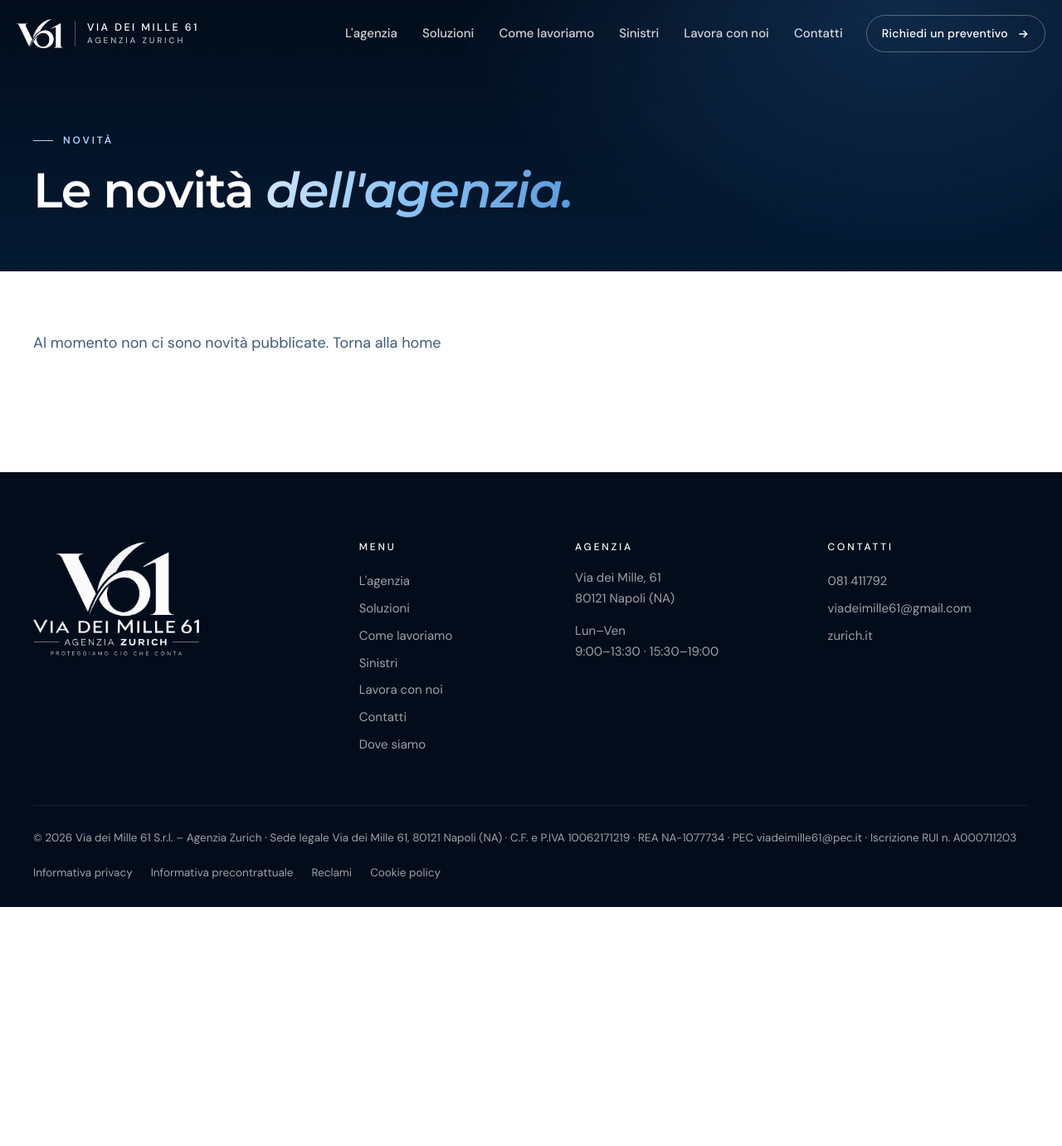
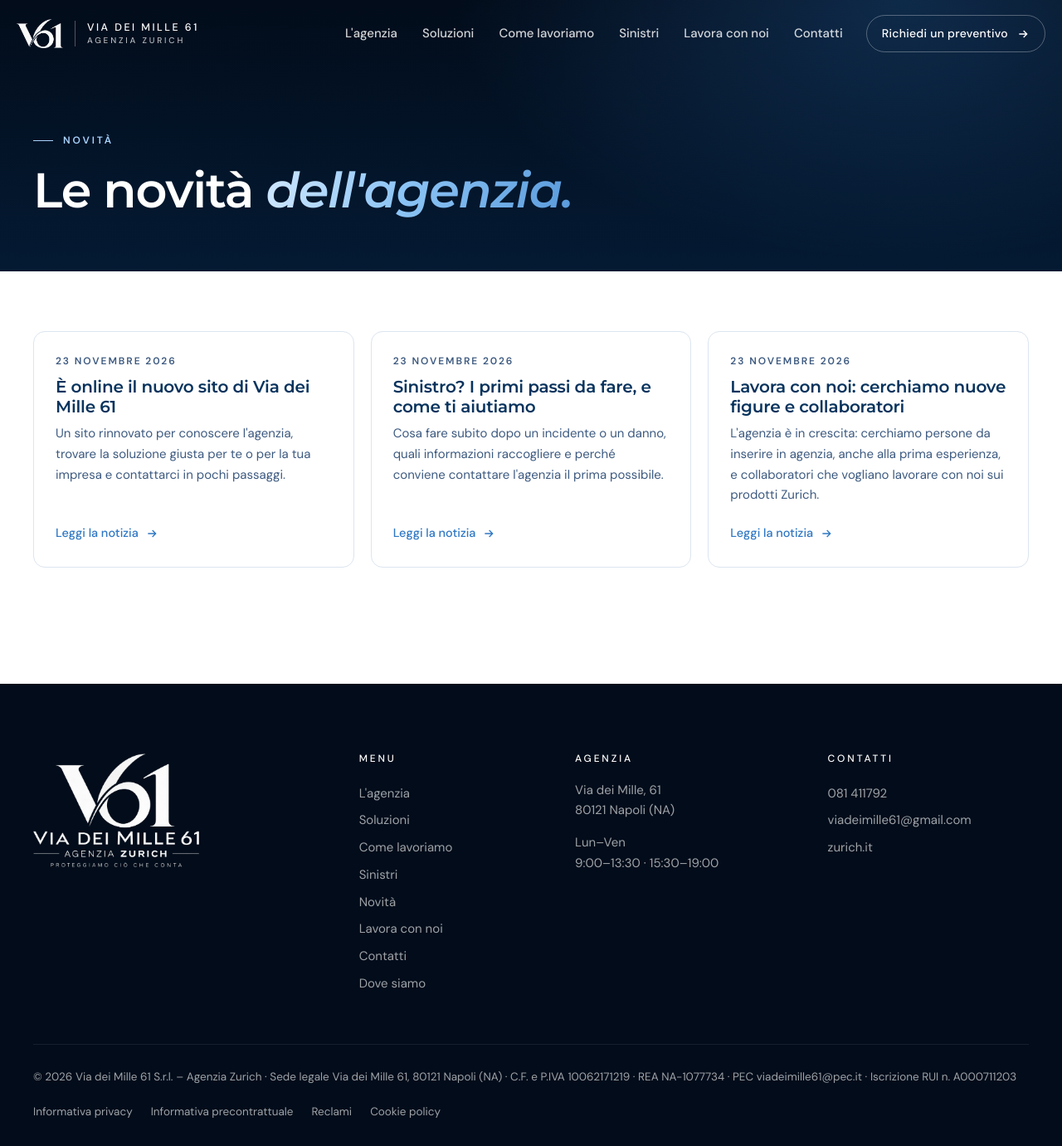
Before and after one commit to danielecarrella/viadeimille61, a Jekyll site: the page built from novita/index.html, in a window 1280 px wide and 1381 px high. Shown: the whole window at 83% size. Built offline with Jekyll 4.4.1, drawn with Linux system fonts in a browser that asks for light colours; nearby versions of some CDN libraries.

Commit message:
Prime tre notizie e pubblicazione sicura delle notizie
- Tre notizie scritte solo con contenuti già presenti sul sito:
  nuovo sito, primi passi in caso di sinistro, lavora con noi.
- future: true, così una notizia con data futura viene comunque
  pubblicata (prima compariva in home ma la sua pagina non esisteva).
- Guida: la data non programma l'uscita della notizia.

Co-Authored-By: Claude Opus 5.5 <noreply@anthropic.com>

```diff
--- a/_config.yml
+++ b/_config.yml
@@ -47,6 +47,10 @@ collections:
     output: true
     permalink: /novita/:name/
 
+# Pubblica sempre le notizie, anche con una data "futura": senza questa riga
+# una notizia datata domani comparirebbe in home ma la sua pagina non esisterebbe.
+future: true
+
 defaults:
   - scope:
       path: ""
--- /dev/null
+++ b/_novita/2026-11-23-lavora-con-noi.md
@@ -0,0 +1,29 @@
+---
+titolo: "Lavora con noi: cerchiamo nuove figure e collaboratori"
+date: 2026-11-23 10:00:00
+riassunto: "L'agenzia è in crescita: cerchiamo persone da inserire in agenzia, anche alla prima esperienza, e collaboratori che vogliano lavorare con noi sui prodotti Zurich."
+---
+Siamo un'agenzia in crescita e cerchiamo persone che vogliano costruire con noi un servizio assicurativo fatto di competenza e di relazioni vere. Due strade, una squadra.
+
+## Entra nel team dell'agenzia
+
+Cerchiamo persone da inserire in agenzia, anche alla prima esperienza nel settore:
+
+- consulenti commerciali per privati e imprese;
+- addetti amministrativi, back-office e gestione sinistri;
+- giovani diplomati e laureati da formare.
+
+Ti accompagniamo nella formazione professionale prevista dalla normativa IVASS.
+
+## Collabora con l'agenzia
+
+Sei già un intermediario o vuoi diventarlo? Lavora con noi sui prodotti Zurich, con il supporto dell'agenzia:
+
+- **collaboratori o manager strutturati nel ramo Vita**, in grado di sviluppare e coordinare una propria rete di collaboratori;
+- collaboratori iscritti al RUI in sezione E, o in via di iscrizione;
+- supporto tecnico e commerciale, anche nella gestione dei sinistri;
+- un rapporto chiaro e trasparente, con una persona di riferimento.
+
+## Come candidarsi
+
+Compila il [modulo di candidatura](/#lavora): si aprirà la tua email già compilata. Ricordati di allegare il curriculum prima di inviarla.
--- /dev/null
+++ b/_novita/2026-11-23-nuovo-sito.md
@@ -0,0 +1,21 @@
+---
+titolo: "È online il nuovo sito di Via dei Mille 61"
+date: 2026-11-23 12:00:00
+riassunto: "Un sito rinnovato per conoscere l'agenzia, trovare la soluzione giusta per te o per la tua impresa e contattarci in pochi passaggi."
+---
+Abbiamo rinnovato il sito dell'agenzia. L'obiettivo è semplice: aiutarti a trovare in fretta quello che cerchi e a metterti in contatto con noi, come faresti venendo in agenzia.
+
+## Cosa trovi
+
+- **[Le soluzioni](/#soluzioni)** per privati e famiglie e per imprese e professionisti: auto e moto, casa, salute, risparmio, previdenza, protezione dell'attività e dei dipendenti.
+- **[Come lavoriamo](/#metodo)**: ascolto, analisi dei rischi, una proposta chiara e una persona di riferimento nel tempo.
+- **[Sinistri](/#sinistri)**: cosa fare subito e come ti seguiamo fino alla chiusura della pratica.
+- **[Lavora con noi](/#lavora)**: le figure che stiamo cercando per crescere insieme.
+
+## Come chiedere un preventivo
+
+Scegli l'area che ti interessa, anche direttamente dal riquadro *Cosa vuoi proteggere?* in cima alla pagina. Compila il [modulo contatti](/#contatti): si aprirà la tua email già pronta da inviare e ti ricontatteremo in tempi brevi.
+
+Preferisci parlarne di persona? Ti aspettiamo in **Via dei Mille, 61** a Napoli, dal lunedì al venerdì, dalle 9:00 alle 13:30 e dalle 15:30 alle 19:00. Oppure chiamaci allo **081 411792**.
+
+In questa sezione pubblicheremo le novità e le comunicazioni dell'agenzia.
--- /dev/null
+++ b/_novita/2026-11-23-sinistro-primi-passi.md
@@ -0,0 +1,24 @@
+---
+titolo: "Sinistro? I primi passi da fare, e come ti aiutiamo"
+date: 2026-11-23 11:00:00
+riassunto: "Cosa fare subito dopo un incidente o un danno, quali informazioni raccogliere e perché conviene contattare l'agenzia il prima possibile."
+---
+Un sinistro è sempre un momento difficile. Sapere cosa fare nei primi minuti aiuta a gestirlo con più serenità e a non perdere informazioni importanti.
+
+## 1. Mettiti al sicuro
+
+Prima di tutto le persone. Se ci sono feriti chiama il **112**.
+
+## 2. Raccogli le informazioni
+
+In caso di incidente stradale compila, se possibile, il **modulo CAI** (constatazione amichevole) insieme all'altro conducente. Se puoi, scatta qualche foto e annota i dati delle persone coinvolte e di eventuali testimoni.
+
+## 3. Contatta l'agenzia il prima possibile
+
+Chiamaci o scrivici: raccogliamo insieme foto, documenti e informazioni utili per aprire la denuncia nel modo corretto. Non aspettare: per i sinistri RC auto la legge prevede che la denuncia sia presentata **entro tre giorni**.
+
+## Ti seguiamo fino alla fine
+
+Monitoriamo la pratica con Zurich e ti teniamo aggiornato su ogni passaggio, fino alla liquidazione.
+
+Per qualsiasi dubbio chiamaci allo **081 411792** o vieni a trovarci in **Via dei Mille, 61**.
```
Also changed, not shown: NOVITA-COME-FARE.md (+1 -0 lines).
